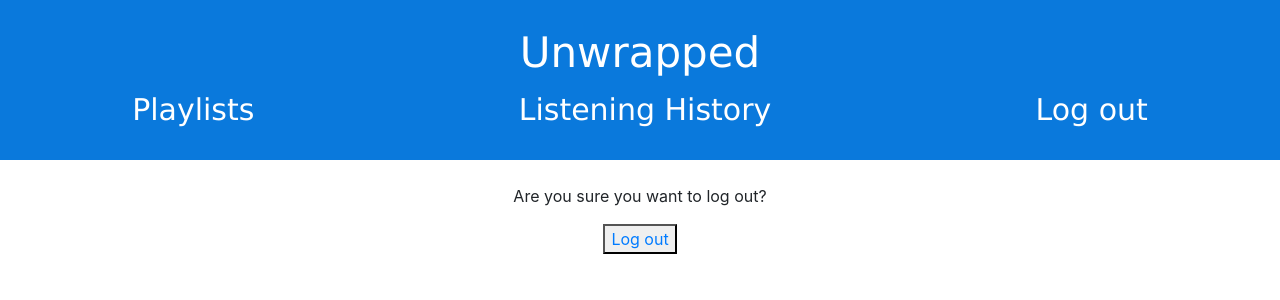
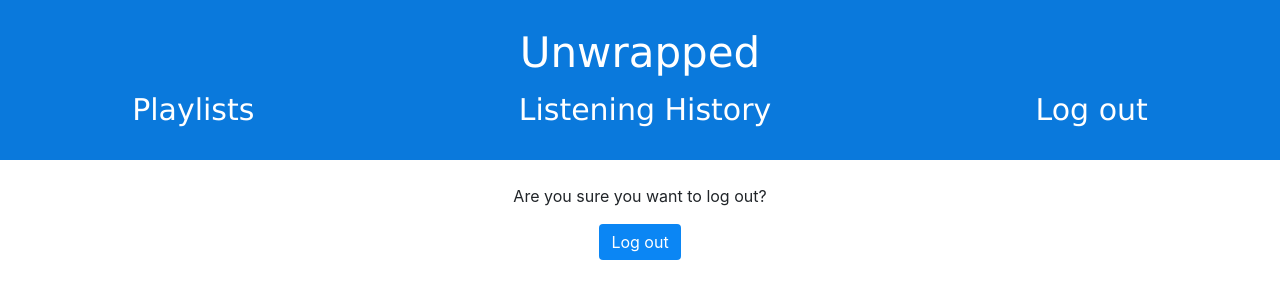
Before and after one commit to chaelivieira/MARCK, a React (Create React App) app: page /logout in a window 1280 px wide. Shown: the top 300 px of the page. Built offline with nearby package versions, Linux system fonts and the light colour scheme; no server answers; sample sign-in values are in the browser's storage.

Commit message:
final styling

```diff
--- a/src/App.css
+++ b/src/App.css
@@ -85,7 +85,3 @@ nav {
   background-color: #0b12f4;
   color: #0b86f4;
 }
-
-h3 {
-  font-size: 100%;
-}
--- a/src/components/Login.js
+++ b/src/components/Login.js
@@ -1,11 +1,15 @@
 import React, { useContext } from "react";
 import { Redirect } from "react-router-dom";
+import Button from "react-bootstrap/Button";
 import { AuthContext } from "../firebase/Auth";
 import firebase from "firebase/app";
+import { makeStyles } from "@material-ui/core";
+
+const useStyles = makeStyles({ h1: { fontSize: 36 } });
 
 function Login() {
   const { currentUser } = useContext(AuthContext);
-
+  const classes = useStyles();
   window.addEventListener("message", async (event) => {
     if (event.origin !== "http://localhost:9000") {
       console.log("bad origin");
@@ -33,7 +37,10 @@ function Login() {
 
   return (
     <div>
-      <button onClick={onSignInButtonClick}>Log in with Spotify</button>
+      <h1 className={classes.h1}>Welcome to Unwrapped</h1>
+      <Button onClick={onSignInButtonClick} size="lg">
+        Log in with Spotify
+      </Button>
     </div>
   );
 }
--- a/src/components/Logout.js
+++ b/src/components/Logout.js
@@ -1,11 +1,30 @@
 import React, { useContext } from "react";
 import { Link, Redirect } from "react-router-dom";
+import Button from "react-bootstrap/Button";
 import firebase from "firebase/app";
 import { AuthContext } from "../firebase/Auth";
+import { makeStyles } from "@material-ui/core";
 
+const useStyles = makeStyles({
+  button: {
+    backgroundColor: "#0B86F4",
+    border: "none",
+    "&:hover": {
+      border: "none",
+      backgroundColor: "#096bc3",
+    },
+  },
+  link: {
+    color: "white",
+    "&:hover": {
+      color: "white",
+      textDecoration: "none",
+    },
+  },
+});
 function Logout() {
   const { currentUser } = useContext(AuthContext);
-
+  const classes = useStyles();
   async function onSignout() {
     await firebase.auth().signOut();
   }
@@ -20,9 +39,11 @@ function Logout() {
     return (
       <div>
         <p>Are you sure you want to log out?</p>
-        <button type="button" onClick={onSignout}>
-          <Link to="/">Log out</Link>
-        </button>
+        <Button type="button" onClick={onSignout} className={classes.button}>
+          <Link to="/" className={classes.link}>
+            Log out
+          </Link>
+        </Button>
       </div>
     );
   }
--- a/src/components/Playlists.js
+++ b/src/components/Playlists.js
@@ -50,11 +50,6 @@ const useStyles = makeStyles({
   media: {
     height: 250,
     width: 250,
-  },
-  button: {
-    color: "#1e8678",
-    fontWeight: "bold",
-    fontSize: 12,
   },
 });
 
```
Also changed, not shown: src/components/LoginStatus.js (deleted, +0 -12 lines).
